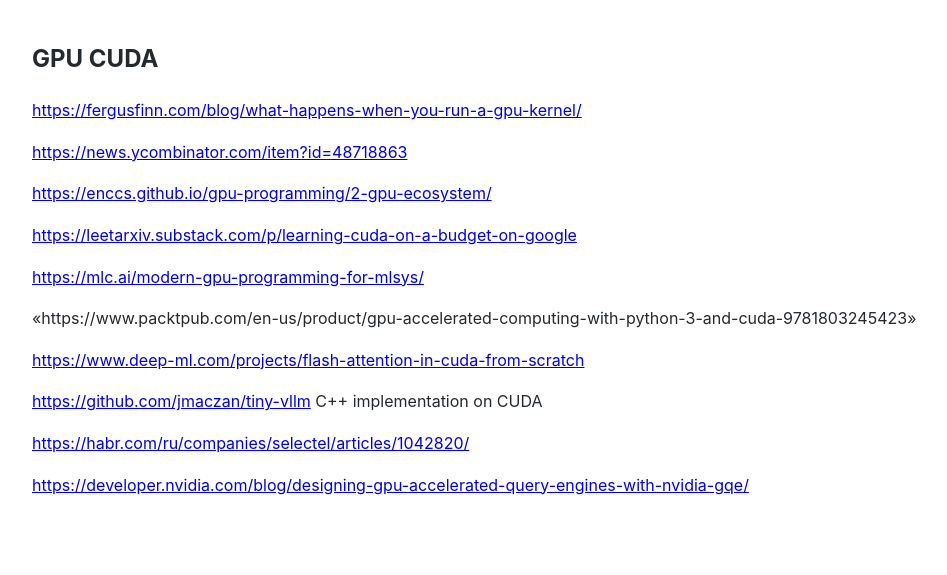
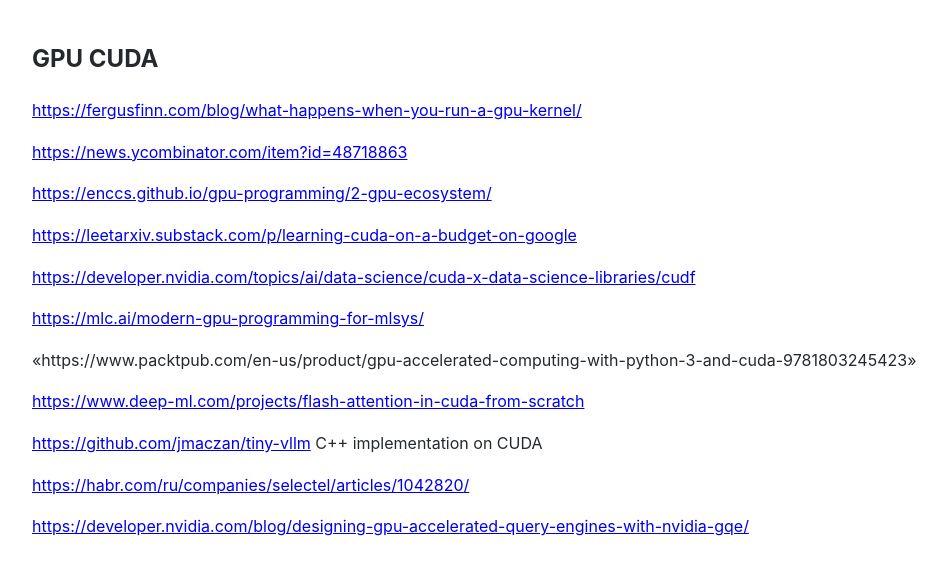
Before and after one commit to Michael-Lubinsky/michael-lubinsky.github.com, a Jekyll site: the page built from ml/cuda.md, in a window 1280 px wide. Shown: the top 575 px of the page, without its empty margins (158-1105 px from the left). Built offline with Jekyll 4.4.1, drawn with Linux system fonts in a browser that asks for light colours; our own code applies the rules of GitHub Pages for plain Markdown files.

Commit message:
Update cuda.md

```diff
--- a/ml/cuda.md
+++ b/ml/cuda.md
@@ -7,6 +7,8 @@
  <https://enccs.github.io/gpu-programming/2-gpu-ecosystem/>
 
 <https://leetarxiv.substack.com/p/learning-cuda-on-a-budget-on-google>
+
+<https://developer.nvidia.com/topics/ai/data-science/cuda-x-data-science-libraries/cudf>
 
 <https://mlc.ai/modern-gpu-programming-for-mlsys/>
 
```
